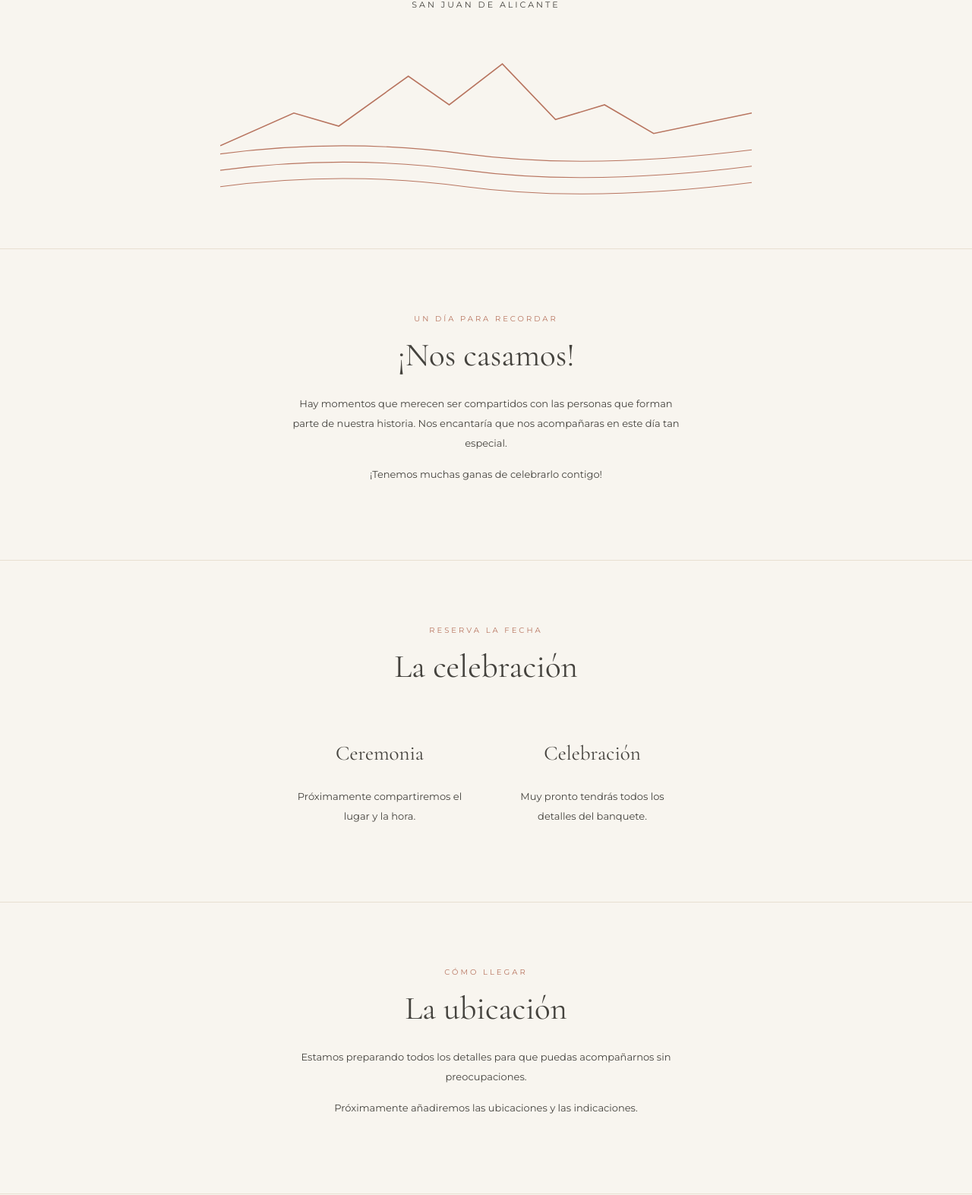
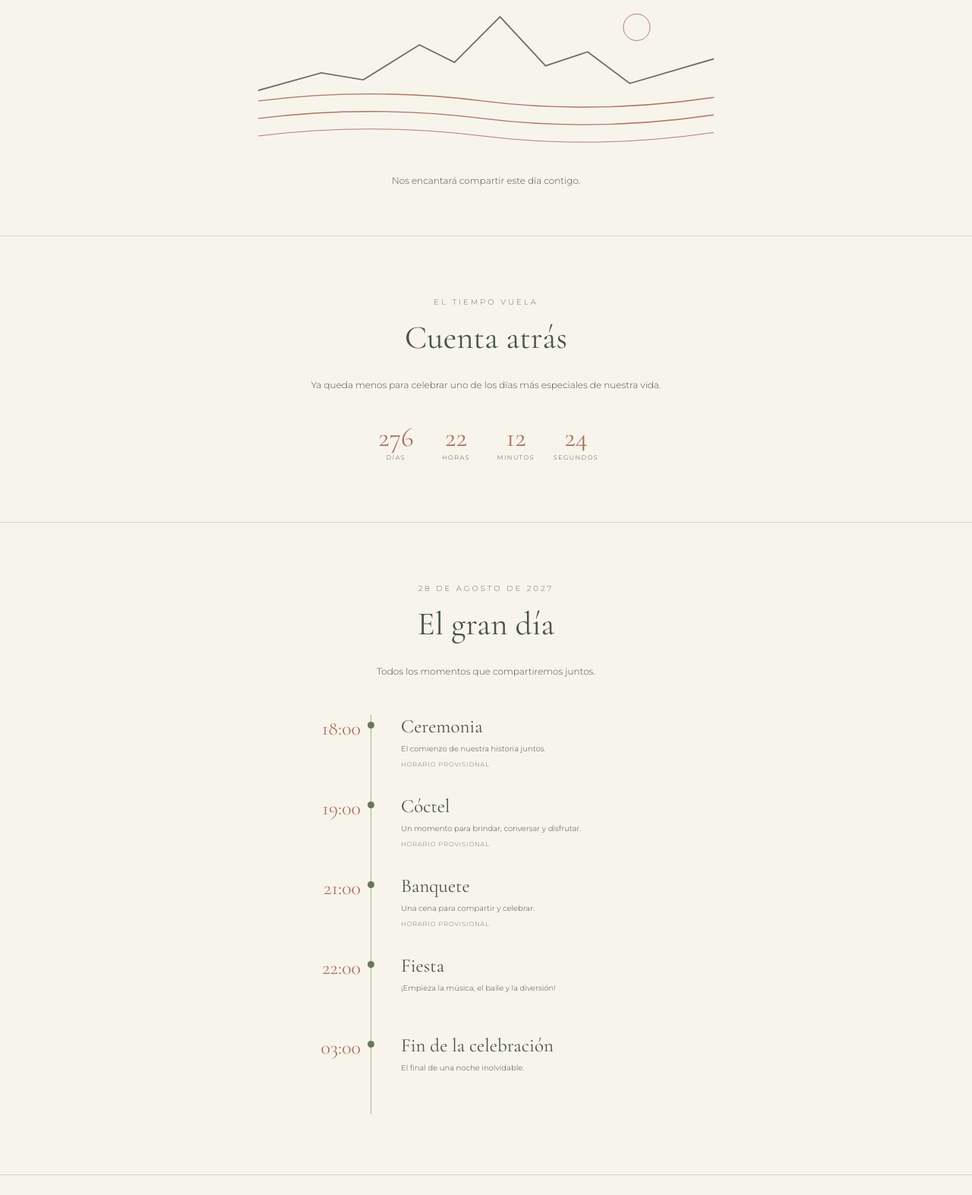
Before and after one commit to teresattg/A-T, a plain HTML site: page index.html in a window 1280 px wide. Shown: the part 486-2059 px from the top of the page at 76% size. Drawn offline with nearby package versions, Linux system fonts and the light colour scheme.

Commit message:
Update wedding details and styling in index.html

```diff
--- a/index.html
+++ b/index.html
@@ -1,132 +1,242 @@
+
 <!DOCTYPE html>
 <html lang="es">
 <head>
 <meta charset="UTF-8">
 <meta name="viewport" content="width=device-width, initial-scale=1.0">
-<title>Alberto & Teresa | Nuestra boda</title>
+<title>Alberto & Teresa | 28.08.2027</title>
+
 <link href="https://fonts.googleapis.com/css2?family=Cormorant+Garamond:wght@400;500;600&family=Montserrat:wght@300;400;500&display=swap" rel="stylesheet">
 
 <style>
 :root {
-  --cream: #f8f5ef;
-  --sand: #e8dfd1;
-  --terracotta: #b87560;
-  --ink: #45433e;
+  --paper: #f7f4ec;
+  --green: #69765e;
+  --darkgreen: #475641;
+  --terracotta: #ad7462;
+  --ink: #4d5146;
+  --sand: #ded5c4;
 }
+
 * { box-sizing: border-box; }
+
 html { scroll-behavior: smooth; }
+
 body {
   margin: 0;
-  background: var(--cream);
+  background: var(--paper);
   color: var(--ink);
   font-family: 'Montserrat', sans-serif;
+  font-weight: 300;
+}
+
+nav {
+  position: sticky;
+  top: 0;
+  z-index: 10;
+  background: rgba(247,244,236,.96);
+  padding: 17px 8px;
   text-align: center;
+  border-bottom: 1px solid var(--sand);
 }
-nav {
-  padding: 22px 12px;
-  border-bottom: 1px solid var(--sand);
-  font-size: 10px;
-  letter-spacing: 2px;
+
+nav a {
+  text-decoration: none;
+  color: var(--green);
+  font-size: 9px;
+  letter-spacing: 1.5px;
+  margin: 0 9px;
 }
-nav a {
-  color: var(--ink);
-  text-decoration: none;
-  margin: 0 10px;
-}
+
 .hero {
   min-height: 690px;
-  padding: 95px 20px 55px;
+  padding: 75px 20px 45px;
+  text-align: center;
   display: flex;
   flex-direction: column;
   align-items: center;
   justify-content: center;
 }
-.eyebrow {
-  font-size: 11px;
-  letter-spacing: 4px;
+
+.eyebrow, .section-label {
+  font-size: 10px;
+  letter-spacing: 3px;
   text-transform: uppercase;
+  color: var(--green);
 }
+
+h1, h2, h3, .time {
+  font-family: 'Cormorant Garamond', serif;
+  font-weight: 400;
+}
+
 h1 {
-  font-family: 'Cormorant Garamond', serif;
   font-size: clamp(65px, 13vw, 105px);
-  font-weight: 400;
-  line-height: .95;
-  margin: 35px 0;
+  line-height: .88;
+  margin: 35px 0 25px;
+  color: var(--darkgreen);
 }
+
 .amp {
   color: var(--terracotta);
   font-style: italic;
 }
-.date {
+
+.hero-date {
   font-family: 'Cormorant Garamond', serif;
   font-size: 27px;
-  letter-spacing: 2px;
-}
-.location {
-  font-size: 11px;
-  letter-spacing: 3px;
-  margin-top: 15px;
-}
-.landscape {
-  width: 100%;
-  max-width: 700px;
-  margin-top: 55px;
-}
-section {
-  padding: 85px 22px;
-  border-top: 1px solid var(--sand);
-}
-h2 {
-  font-family: 'Cormorant Garamond', serif;
-  font-size: 43px;
-  font-weight: 400;
-  margin: 15px 0 25px;
-}
-.section-label {
-  font-size: 10px;
   letter-spacing: 3px;
   color: var(--terracotta);
 }
+
+.hero-place {
+  font-size: 10px;
+  letter-spacing: 3px;
+  margin-top: 12px;
+}
+
+.landscape {
+  width: 100%;
+  max-width: 600px;
+  margin-top: 40px;
+}
+
+section {
+  padding: 80px 22px;
+  text-align: center;
+  border-top: 1px solid var(--sand);
+}
+
+h2 {
+  font-size: 43px;
+  color: var(--darkgreen);
+  margin: 14px 0 25px;
+}
+
 p {
-  font-size: 13px;
+  max-width: 510px;
+  margin: 15px auto;
+  font-size: 12px;
   line-height: 2;
-  max-width: 520px;
-  margin: 15px auto;
 }
-.details {
+
+.countdown {
   display: flex;
+  justify-content: center;
+  gap: 17px;
   flex-wrap: wrap;
-  justify-content: center;
-  gap: 50px;
-  margin-top: 45px;
+  margin-top: 35px;
 }
-.detail {
-  width: 230px;
+
+.count-item { min-width: 62px; }
+
+.count-number {
+  font-family: 'Cormorant Garamond', serif;
+  font-size: 36px;
+  color: var(--terracotta);
 }
-.detail h3 {
-  font-family: 'Cormorant Garamond', serif;
-  font-size: 27px;
-  font-weight: 400;
+
+.count-label {
+  font-size: 8px;
+  letter-spacing: 1.5px;
 }
+
+.schedule {
+  max-width: 480px;
+  margin: 45px auto 0;
+  text-align: left;
+}
+
+.event {
+  display: grid;
+  grid-template-columns: 88px 25px 1fr;
+  min-height: 105px;
+}
+
+.event-time {
+  text-align: right;
+  padding: 2px 13px 0 0;
+}
+
+.time {
+  font-size: 26px;
+  color: var(--terracotta);
+}
+
+.event-line {
+  position: relative;
+  border-left: 1px solid #a8ae98;
+}
+
+.event-dot {
+  position: absolute;
+  left: -5px;
+  top: 9px;
+  width: 9px;
+  height: 9px;
+  background: var(--green);
+  border-radius: 50%;
+}
+
+.event-info { padding: 0 0 28px 15px; }
+
+.event-info h3 {
+  font-size: 25px;
+  color: var(--darkgreen);
+  margin: 0 0 6px;
+}
+
+.event-info p {
+  font-size: 10px;
+  margin: 0;
+  line-height: 1.7;
+}
+
+.provisional {
+  display: inline-block;
+  font-size: 8px;
+  color: var(--green);
+  letter-spacing: 1px;
+  margin-top: 5px;
+}
+
+.venue-card {
+  max-width: 480px;
+  margin: 35px auto 0;
+  padding: 35px 20px;
+  border: 1px solid var(--sand);
+}
+
+.venue-card h3 {
+  font-size: 32px;
+  color: var(--darkgreen);
+  margin: 12px 0;
+}
+
 .button {
   display: inline-block;
-  padding: 15px 28px;
-  margin-top: 25px;
-  background: var(--terracotta);
+  background: var(--green);
   color: white;
   text-decoration: none;
-  font-size: 10px;
+  padding: 14px 25px;
+  margin-top: 20px;
+  font-size: 9px;
   letter-spacing: 2px;
 }
+
 footer {
-  padding: 55px 15px;
-  background: #eee8dd;
+  text-align: center;
+  padding: 60px 20px;
+  background: #eae5d9;
 }
-footer h2 { font-size: 38px; }
-footer p { font-size: 11px; }
-@media(max-width: 480px) {
-  nav a { margin: 0 5px; font-size: 9px; }
-  .hero { min-height: 620px; }
+
+footer h2 { font-size: 39px; }
+
+footer p { font-size: 10px; }
+
+@media(max-width: 430px) {
+  nav a { margin: 0 5px; font-size: 8px; }
+  .hero { min-height: 600px; }
   section { padding: 65px 18px; }
 }
 </style>
@@ -136,81 +246,198 @@ footer p { font-size: 11px; }
 
 <nav>
   <a href="#inicio">INICIO</a>
-  <a href="#celebracion">CELEBRACIÓN</a>
-  <a href="#ubicacion">UBICACIÓN</a>
-  <a href="#asistencia">ASISTENCIA</a>
+  <a href="#cuenta">CUENTA ATRÁS</a>
+  <a href="#programa">PROGRAMA</a>
+  <a href="#lugar">UBICACIÓN</a>
 </nav>
 
 <header class="hero" id="inicio">
-  <div class="eyebrow">Nos hace mucha ilusión compartirlo contigo</div>
+  <div class="eyebrow">Una fecha, una historia, un día especial</div>
 
   <h1>
     Alberto<br>
     <span class="amp">&</span> Teresa
   </h1>
 
-  <div class="date">28 · 08 · 2027</div>
-  <div class="location">SAN JUAN DE ALICANTE</div>
+  <div class="hero-date">28 · 08 · 2027</div>
+  <div class="hero-place">SAN JUAN DE ALICANTE</div>
 
-  <svg class="landscape" viewBox="0 0 650 190" xmlns="http://www.w3.org/2000/svg">
-    <path d="M0 115 L90 75 L145 91 L230 30 L280 65 L345 15 L410 83 L470 65 L530 100 L650 75" fill="none" stroke="#b87560" stroke-width="1.5"/>
-    <path d="M0 125 Q150 105 300 125 T650 120" fill="none" stroke="#b87560" stroke-width="1"/>
-    <path d="M0 145 Q150 125 300 145 T650 140" fill="none" stroke="#b87560" stroke-width="1"/>
-    <path d="M0 165 Q150 145 300 165 T650 160" fill="none" stroke="#b87560" stroke-width="1"/>
+  <svg class="landscape" viewBox="0 0 650 230"
+       xmlns="http://www.w3.org/2000/svg">
+    <path d="M0 130 L90 105 L150 115 L230 65 L280 90 L345 25 L410 95 L470 75 L530 120 L650 85"
+      fill="none" stroke="#69765e" stroke-width="2"/>
+    <path d="M0 145 Q160 125 320 145 T650 140"
+      fill="none" stroke="#ad7462" stroke-width="1.5"/>
+    <path d="M0 170 Q160 150 320 170 T650 165"
+      fill="none" stroke="#ad7462" stroke-width="1.5"/>
+    <path d="M0 195 Q160 175 320 195 T650 190"
+      fill="none" stroke="#ad7462" stroke-width="1"/>
+    <circle cx="540" cy="40" r="19" fill="none" stroke="#ad7462"/>
   </svg>
+
+  <p>Nos encantará compartir este día contigo.</p>
 </header>
 
-<section>
-  <div class="section-label">UN DÍA PARA RECORDAR</div>
-  <h2>¡Nos casamos!</h2>
-  <p>
-    Hay momentos que merecen ser compartidos con las personas
-    que forman parte de nuestra historia.
-    Nos encantaría que nos acompañaras en este día tan especial.
-  </p>
-  <p>¡Tenemos muchas ganas de celebrarlo contigo!</p>
-</section>
+<section id="cuenta">
+  <div class="section-label">EL TIEMPO VUELA</div>
+  <h2>Cuenta atrás</h2>
+  <p>Ya queda menos para celebrar uno de los días más especiales de nuestra vida.</p>
 
-<section id="celebracion">
-  <div class="section-label">RESERVA LA FECHA</div>
-  <h2>La celebración</h2>
-
-  <div class="details">
-    <div class="detail">
-      <h3>Ceremonia</h3>
-      <p>Próximamente compartiremos el lugar y la hora.</p>
+  <div class="countdown">
+    <div class="count-item">
+      <div class="count-number" id="days">---</div>
+      <div class="count-label">DÍAS</div>
     </div>
-    <div class="detail">
-      <h3>Celebración</h3>
-      <p>Muy pronto tendrás todos los detalles del banquete.</p>
+    <div class="count-item">
+      <div class="count-number" id="hours">--</div>
+      <div class="count-label">HORAS</div>
+    </div>
+    <div class="count-item">
+      <div class="count-number" id="minutes">--</div>
+      <div class="count-label">MINUTOS</div>
+    </div>
+    <div class="count-item">
+      <div class="count-number" id="seconds">--</div>
+      <div class="count-label">SEGUNDOS</div>
     </div>
   </div>
 </section>
 
-<section id="ubicacion">
-  <div class="section-label">CÓMO LLEGAR</div>
-  <h2>La ubicación</h2>
-  <p>
-    Estamos preparando todos los detalles para que
-    puedas acompañarnos sin preocupaciones.
-  </p>
-  <p>Próximamente añadiremos las ubicaciones y las indicaciones.</p>
+<section id="programa">
+  <div class="section-label">28 DE AGOSTO DE 2027</div>
+  <h2>El gran día</h2>
+  <p>Todos los momentos que compartiremos juntos.</p>
+
+  <div class="schedule">
+
+    <div class="event">
+      <div class="event-time">
+        <div class="time">18:00</div>
+      </div>
+      <div class="event-line"><span class="event-dot"></span></div>
+      <div class="event-info">
+        <h3>Ceremonia</h3>
+        <p>El comienzo de nuestra historia juntos.</p>
+        <span class="provisional">HORARIO PROVISIONAL</span>
+      </div>
+    </div>
+
+    <div class="event">
+      <div class="event-time">
+        <div class="time">19:00</div>
+      </div>
+      <div class="event-line"><span class="event-dot"></span></div>
+      <div class="event-info">
+        <h3>Cóctel</h3>
+        <p>Un momento para brindar, conversar y disfrutar.</p>
+        <span class="provisional">HORARIO PROVISIONAL</span>
+      </div>
+    </div>
+
+    <div class="event">
+      <div class="event-time">
+        <div class="time">21:00</div>
+      </div>
+      <div class="event-line"><span class="event-dot"></span></div>
+      <div class="event-info">
+        <h3>Banquete</h3>
+        <p>Una cena para compartir y celebrar.</p>
+        <span class="provisional">HORARIO PROVISIONAL</span>
+      </div>
+    </div>
+
+    <div class="event">
+      <div class="event-time">
+        <div class="time">22:00</div>
+      </div>
+      <div class="event-line"><span class="event-dot"></span></div>
+      <div class="event-info">
+        <h3>Fiesta</h3>
+        <p>¡Empieza la música, el baile y la diversión!</p>
+      </div>
+    </div>
+
+    <div class="event">
+      <div class="event-time">
+        <div class="time">03:00</div>
+      </div>
+      <div class="event-line"><span class="event-dot"></span></div>
+      <div class="event-info">
+        <h3>Fin de la celebración</h3>
+        <p>El final de una noche inolvidable.</p>
+      </div>
+    </div>
+
+  </div>
 </section>
 
-<section id="asistencia">
-  <div class="section-label">QUEREMOS CONTAR CONTIGO</div>
+<section id="lugar">
+  <div class="section-label">NOS ENCONTRAMOS EN</div>
+  <h2>El lugar</h2>
+
+  <div class="venue-card">
+    <div class="section-label">NUESTRA CELEBRACIÓN</div>
+    <h3>Los Jardines de Abril</h3>
+    <p>
+      Carrer Sant Antoni, 149<br>
+      03550 Sant Joan d'Alacant<br>
+      Alicante, España
+    </p>
+    <p>
+      Ceremonia, cóctel, banquete y fiesta.
+      Todo en el mismo lugar.
+    </p>
+    <a class="button"
+       href="https://www.google.com/maps/search/?api=1&query=Jardines+de+Abril+Sant+Joan+d%27Alacant"
+       target="_blank">
+       CÓMO LLEGAR
+    </a>
+  </div>
+</section>
+
+<section>
+  <div class="section-label">NOS ENCANTARÁ VERTE</div>
   <h2>¿Nos acompañas?</h2>
   <p>
-    Nos encantará saber si puedes compartir este día con nosotros.
-    Próximamente habilitaremos el formulario de confirmación.
+    Estamos deseando compartir este día contigo.
+    Muy pronto podrás confirmar tu asistencia desde aquí.
   </p>
 </section>
 
 <footer>
   <h2>Alberto <span class="amp">&</span> Teresa</h2>
-  <p>28 de agosto de 2027 · San Juan de Alicante</p>
+  <p>28 de agosto de 2027</p>
   <p>Con mucho cariño, esperamos verte allí.</p>
 </footer>
 
+<script>
+function updateCountdown() {
+  const wedding = new Date("2027-08-28T18:00:00+02:00");
+  const now = new Date();
+  let diff = wedding - now;
+
+  if (diff <= 0) {
+    document.getElementById("days").textContent = "0";
+    document.getElementById("hours").textContent = "0";
+    document.getElementById("minutes").textContent = "0";
+    document.getElementById("seconds").textContent = "0";
+    return;
+  }
+
+  const days = Math.floor(diff / 86400000);
+  const hours = Math.floor((diff % 86400000) / 3600000);
+  const minutes = Math.floor((diff % 3600000) / 60000);
+  const seconds = Math.floor((diff % 60000) / 1000);
+
+  document.getElementById("days").textContent = days;
+  document.getElementById("hours").textContent = hours;
+  document.getElementById("minutes").textContent = minutes;
+  document.getElementById("seconds").textContent = seconds;
+}
+
+updateCountdown();
+setInterval(updateCountdown, 1000);
+</script>
+
 </body>
 </html>
```
